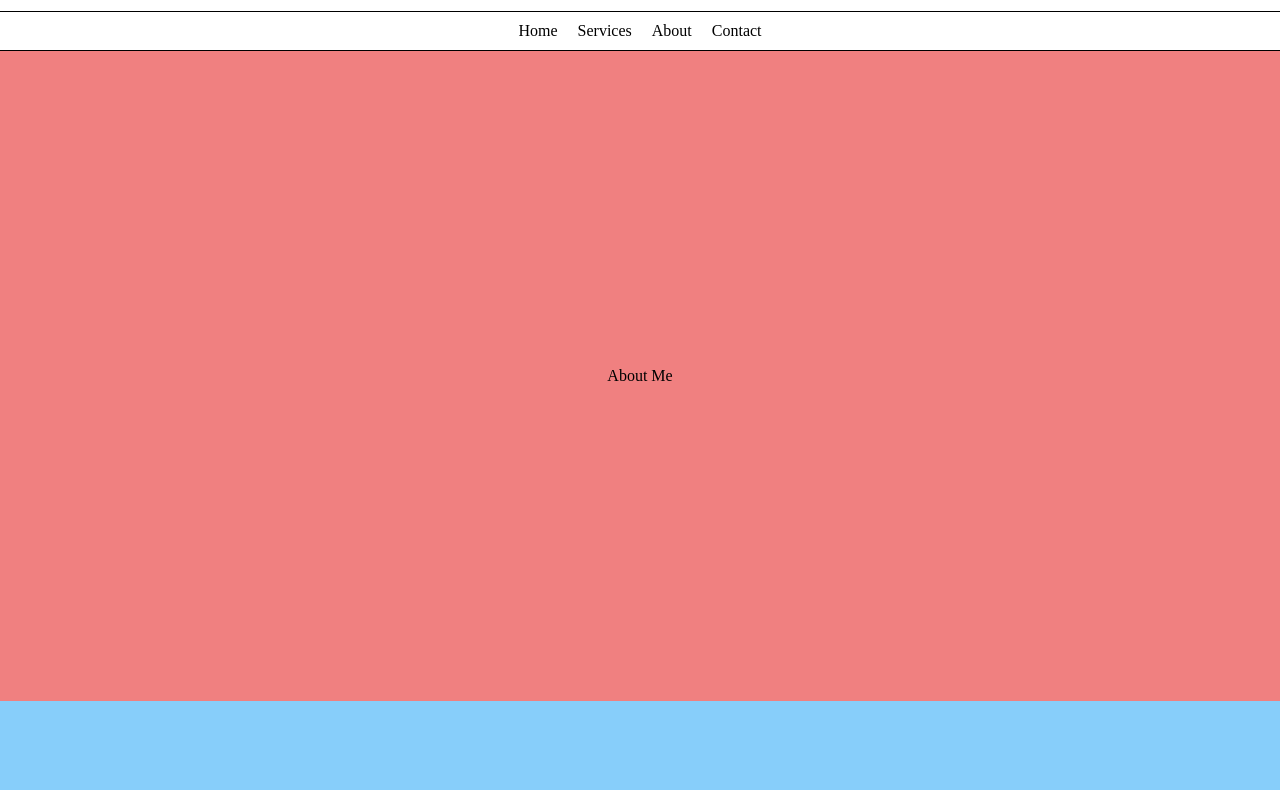
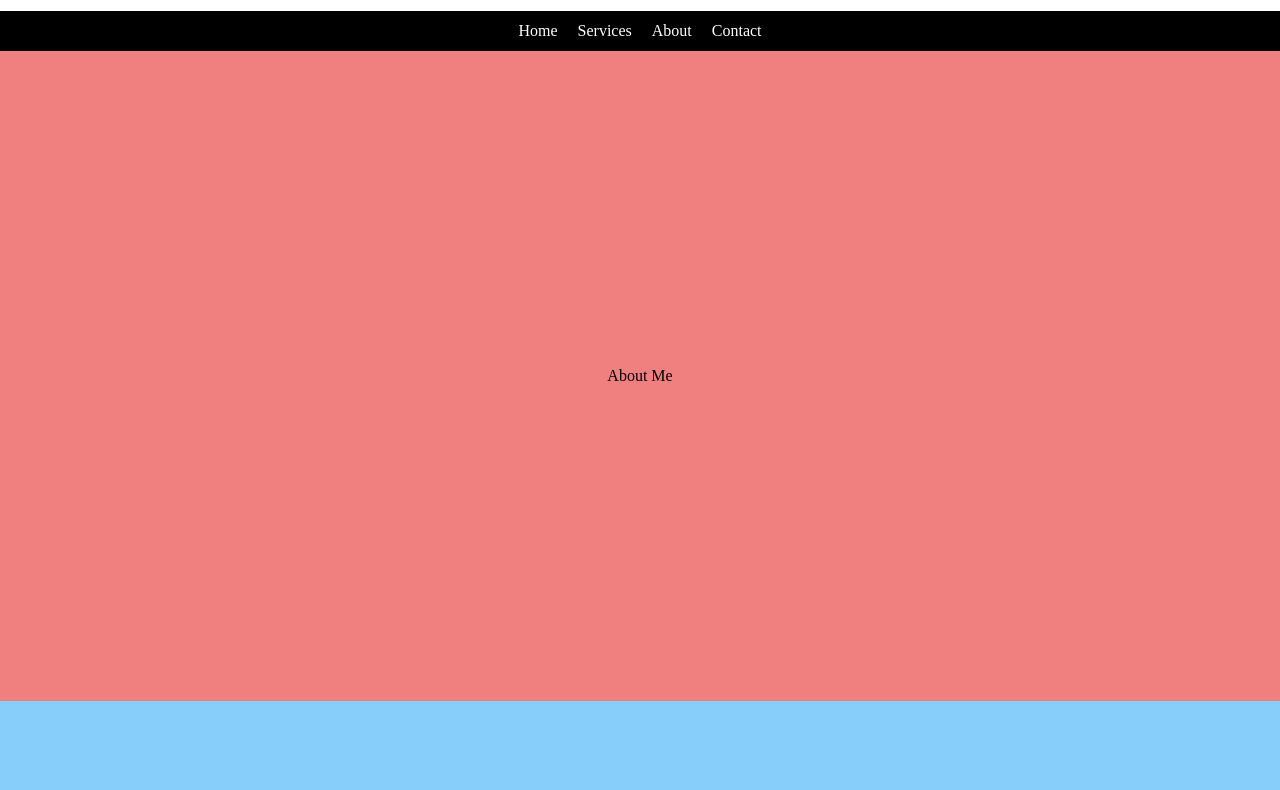
Before and after one commit to just-mann/mandelapthomas.github.io, a plain HTML site: page index.html in a window 1280 px wide. Shown: the part 89-879 px from the top of the page. Drawn offline with Linux system fonts and the light colour scheme.

Commit message:
Update index.html

```diff
--- a/index.html
+++ b/index.html
@@ -39,8 +39,8 @@
         }
 
         .navbar {
-            background: #ffffff;
-            color: #000000;
+            background: #000;
+            color: #fff;
             border-top: 1px solid #000000;
             border-bottom: 1px solid #000000;
             grid-area: navbar;
@@ -65,13 +65,13 @@
         .navLinks a {
             text-decoration: none;
             padding: 10px;
-            color: #000000;
+            color: #fff;
             transition: ease-in 0.4s;
         }
 
         .navLinks a:hover {
-            color: #ffffff;
-            background: #000000;
+            color: #000;
+            background: #fff;
         }
 
         .about {
```
